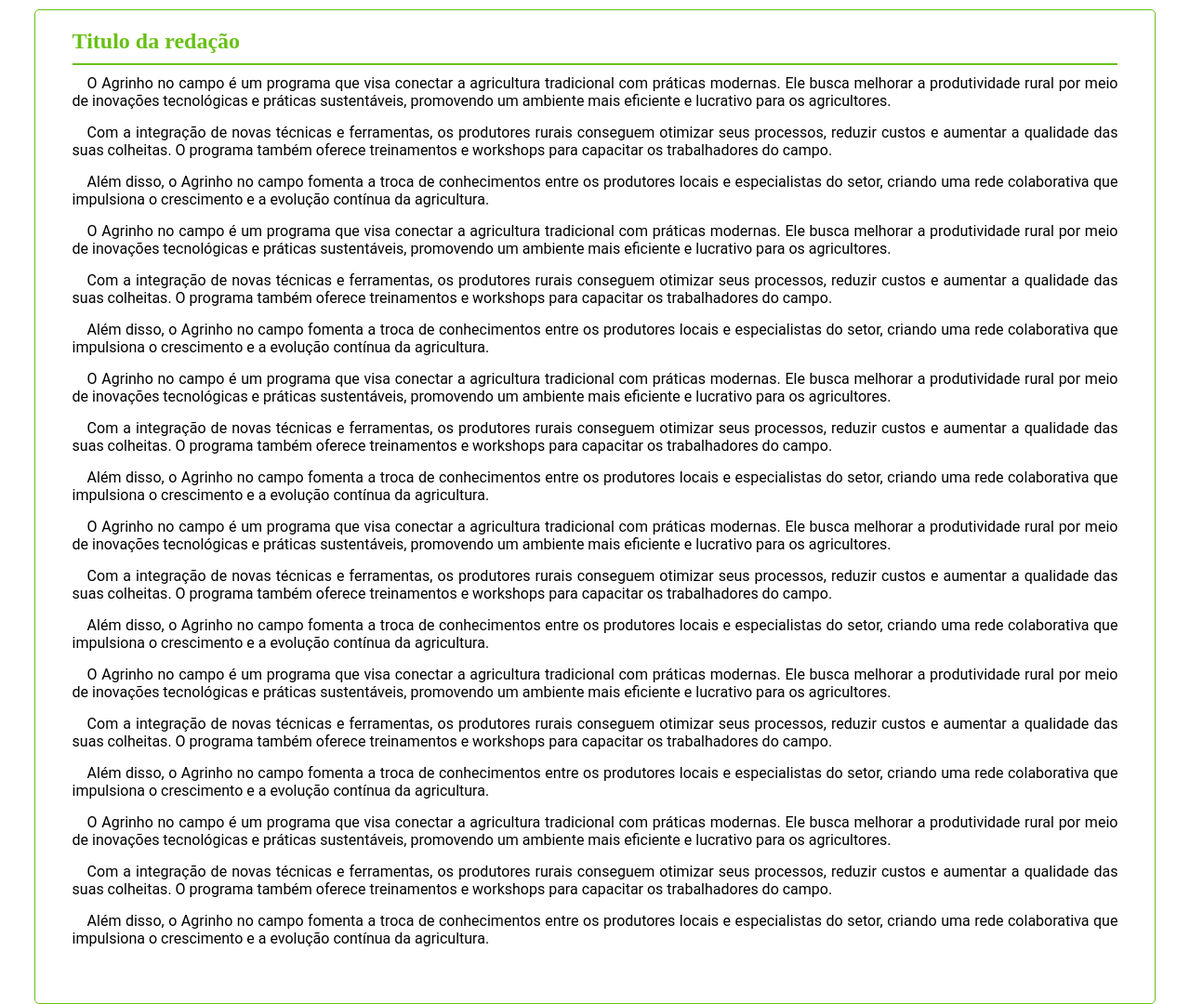
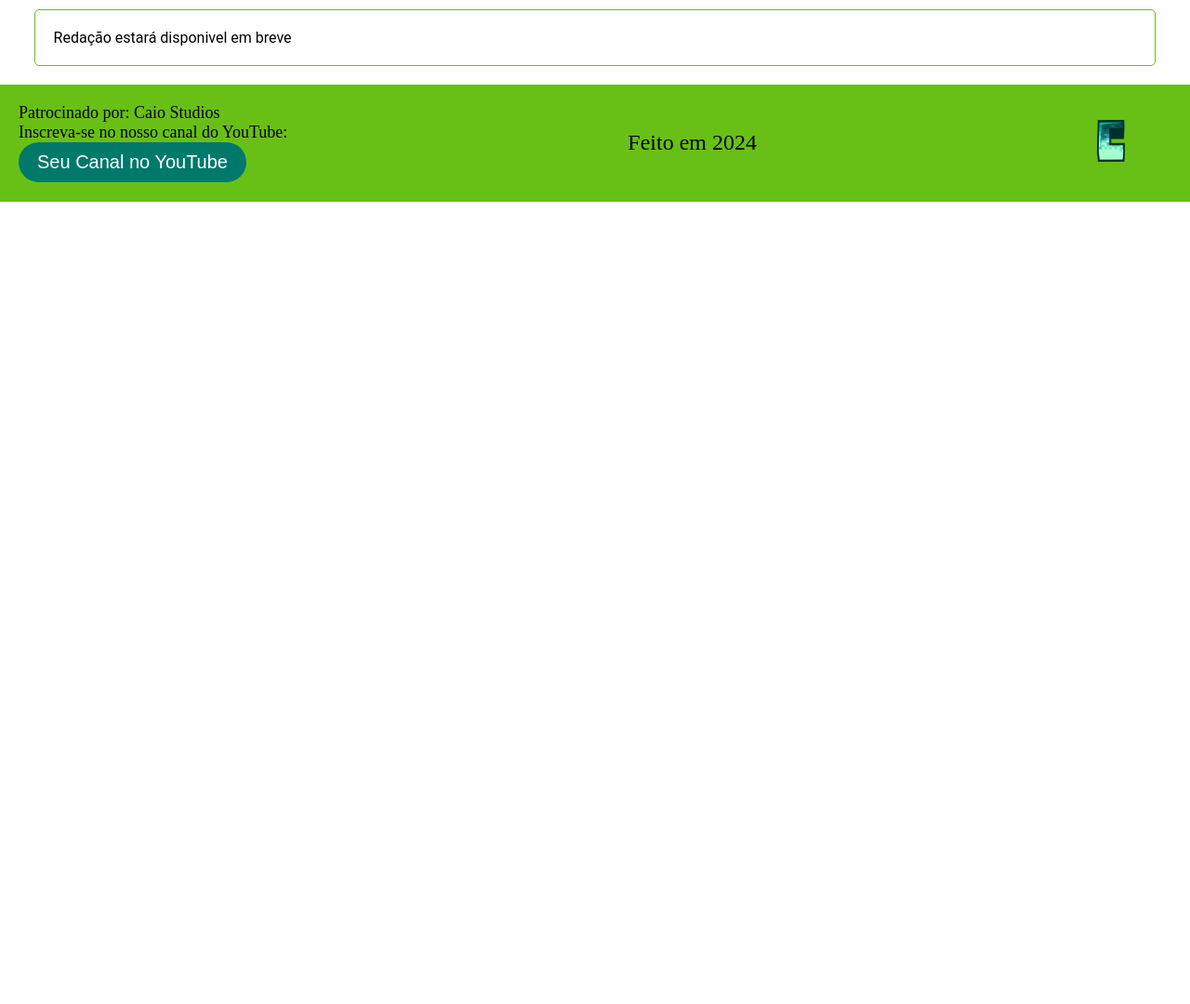
Before and after one commit to webhub3750/agrinho.github.io, a plain HTML site: page redação/redação_71.html in a window 1280 px wide. Shown: the part 380-1460 px from the top of the page at 93% size. After the commit the page ends 800 px from the top, so only its background shows below. Drawn offline with Linux system fonts and the light colour scheme.

Commit message:
Update redação_71.html

```diff
--- a/redação/redação_71.html
+++ b/redação/redação_71.html
@@ -30,26 +30,8 @@
 
 <header class="text-group">
   <div>
-    <section class="text-section">
-      <h2 class="section-title">Titulo da redação</h2>
-      <p>O Agrinho no campo é um programa que visa conectar a agricultura tradicional com práticas modernas. Ele busca melhorar a produtividade rural por meio de inovações tecnológicas e práticas sustentáveis, promovendo um ambiente mais eficiente e lucrativo para os agricultores.</p>
-      <p>Com a integração de novas técnicas e ferramentas, os produtores rurais conseguem otimizar seus processos, reduzir custos e aumentar a qualidade das suas colheitas. O programa também oferece treinamentos e workshops para capacitar os trabalhadores do campo.</p>
-      <p>Além disso, o Agrinho no campo fomenta a troca de conhecimentos entre os produtores locais e especialistas do setor, criando uma rede colaborativa que impulsiona o crescimento e a evolução contínua da agricultura.</p>
-      <p>O Agrinho no campo é um programa que visa conectar a agricultura tradicional com práticas modernas. Ele busca melhorar a produtividade rural por meio de inovações tecnológicas e práticas sustentáveis, promovendo um ambiente mais eficiente e lucrativo para os agricultores.</p>
-      <p>Com a integração de novas técnicas e ferramentas, os produtores rurais conseguem otimizar seus processos, reduzir custos e aumentar a qualidade das suas colheitas. O programa também oferece treinamentos e workshops para capacitar os trabalhadores do campo.</p>
-      <p>Além disso, o Agrinho no campo fomenta a troca de conhecimentos entre os produtores locais e especialistas do setor, criando uma rede colaborativa que impulsiona o crescimento e a evolução contínua da agricultura.</p>
-      <p>O Agrinho no campo é um programa que visa conectar a agricultura tradicional com práticas modernas. Ele busca melhorar a produtividade rural por meio de inovações tecnológicas e práticas sustentáveis, promovendo um ambiente mais eficiente e lucrativo para os agricultores.</p>
-      <p>Com a integração de novas técnicas e ferramentas, os produtores rurais conseguem otimizar seus processos, reduzir custos e aumentar a qualidade das suas colheitas. O programa também oferece treinamentos e workshops para capacitar os trabalhadores do campo.</p>
-      <p>Além disso, o Agrinho no campo fomenta a troca de conhecimentos entre os produtores locais e especialistas do setor, criando uma rede colaborativa que impulsiona o crescimento e a evolução contínua da agricultura.</p>
-      <p>O Agrinho no campo é um programa que visa conectar a agricultura tradicional com práticas modernas. Ele busca melhorar a produtividade rural por meio de inovações tecnológicas e práticas sustentáveis, promovendo um ambiente mais eficiente e lucrativo para os agricultores.</p>
-      <p>Com a integração de novas técnicas e ferramentas, os produtores rurais conseguem otimizar seus processos, reduzir custos e aumentar a qualidade das suas colheitas. O programa também oferece treinamentos e workshops para capacitar os trabalhadores do campo.</p>
-      <p>Além disso, o Agrinho no campo fomenta a troca de conhecimentos entre os produtores locais e especialistas do setor, criando uma rede colaborativa que impulsiona o crescimento e a evolução contínua da agricultura.</p>
-      <p>O Agrinho no campo é um programa que visa conectar a agricultura tradicional com práticas modernas. Ele busca melhorar a produtividade rural por meio de inovações tecnológicas e práticas sustentáveis, promovendo um ambiente mais eficiente e lucrativo para os agricultores.</p>
-      <p>Com a integração de novas técnicas e ferramentas, os produtores rurais conseguem otimizar seus processos, reduzir custos e aumentar a qualidade das suas colheitas. O programa também oferece treinamentos e workshops para capacitar os trabalhadores do campo.</p>
-      <p>Além disso, o Agrinho no campo fomenta a troca de conhecimentos entre os produtores locais e especialistas do setor, criando uma rede colaborativa que impulsiona o crescimento e a evolução contínua da agricultura.</p>
-      <p>O Agrinho no campo é um programa que visa conectar a agricultura tradicional com práticas modernas. Ele busca melhorar a produtividade rural por meio de inovações tecnológicas e práticas sustentáveis, promovendo um ambiente mais eficiente e lucrativo para os agricultores.</p>
-      <p>Com a integração de novas técnicas e ferramentas, os produtores rurais conseguem otimizar seus processos, reduzir custos e aumentar a qualidade das suas colheitas. O programa também oferece treinamentos e workshops para capacitar os trabalhadores do campo.</p>
-      <p>Além disso, o Agrinho no campo fomenta a troca de conhecimentos entre os produtores locais e especialistas do setor, criando uma rede colaborativa que impulsiona o crescimento e a evolução contínua da agricultura.</p>
+    <section class="text-redacao">
+      <p>Redação estará disponivel em breve</p>
     </section>
   </div>
   <div>
```
